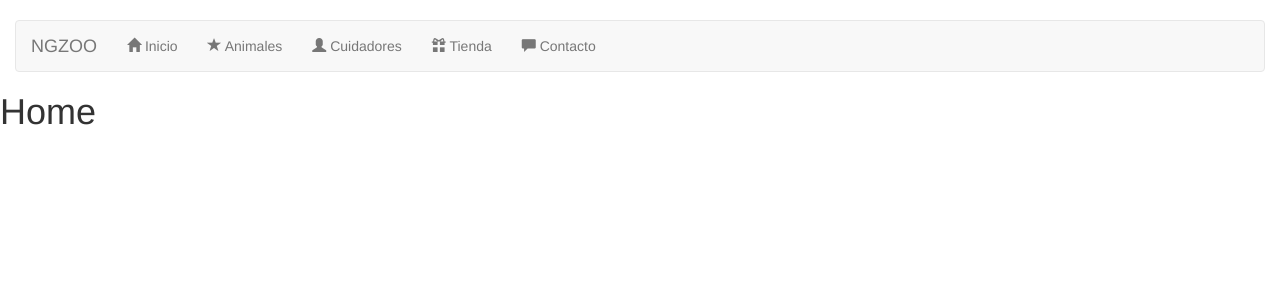
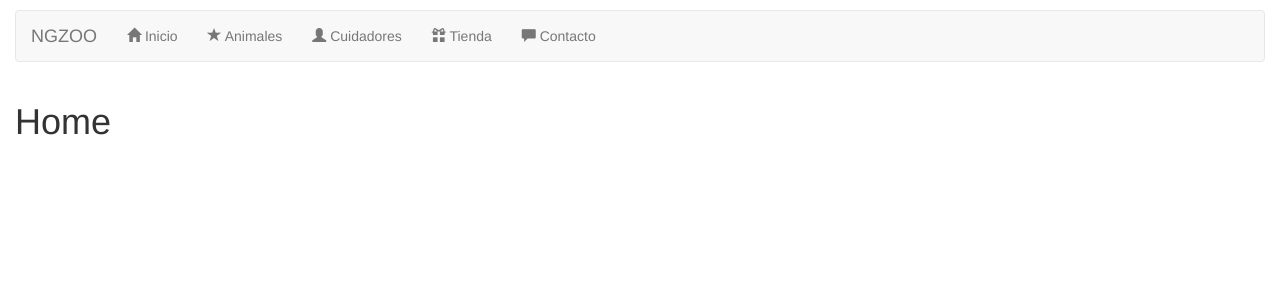
Before and after one commit to OussamaAlouat/curso-angular8, an Angular app: page / in a window 1280 px wide. Shown: the top 300 px of the page. Built offline with nearby package versions, Linux system fonts and the light colour scheme.

Commit message:
Change the main body of router-link

```diff
--- a/src/app/app.component.html
+++ b/src/app/app.component.html
@@ -45,6 +45,6 @@
     </div>
   </nav>
 </div>
-<div>
+<div class="col-lg-11">
   <router-outlet></router-outlet>
 </div>
--- a/src/assets/css/styles.css
+++ b/src/assets/css/styles.css
@@ -0,0 +1,3 @@
+.navigation.col-lg-12 {
+  margin-top: 10px;
+}
```
